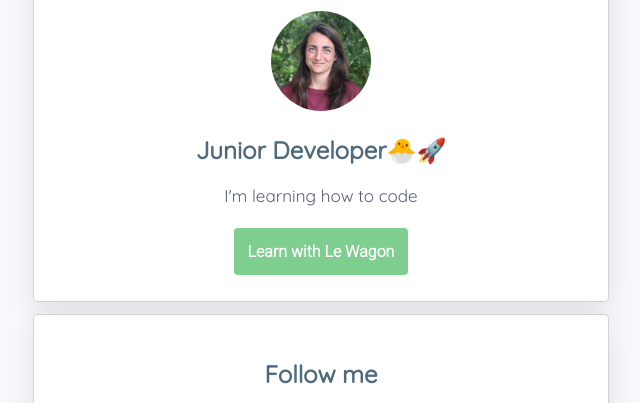
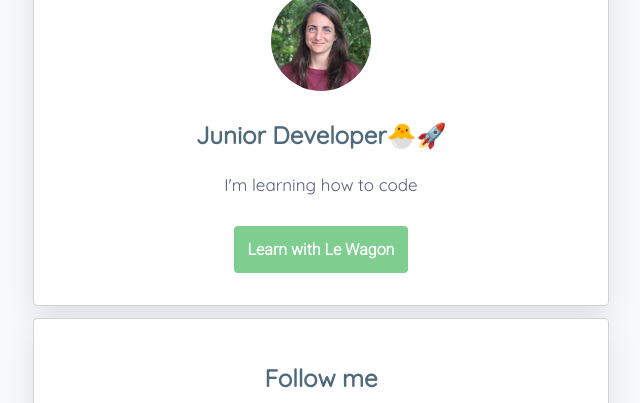
Before and after one commit to Laet2b/My-profile-page, a plain HTML site: page index.html in a window 1280 px wide. Shown: the part 123-526 px from the top of the page, without its empty margins (319-959 px from the left). Drawn offline with Linux system fonts and the light colour scheme.

Commit message:
links target2

```diff
--- a/style.css
+++ b/style.css
@@ -1,11 +1,10 @@
-
 body {
   background-color: #F7F9FC;
   color: lightblue;
   font-family: 'Quicksand', sans-serif;
   color: #575F7D;
   font-size: 17px;
-  line-height: ;
+  line-height: 30px
 }
 
 h1 {
```
